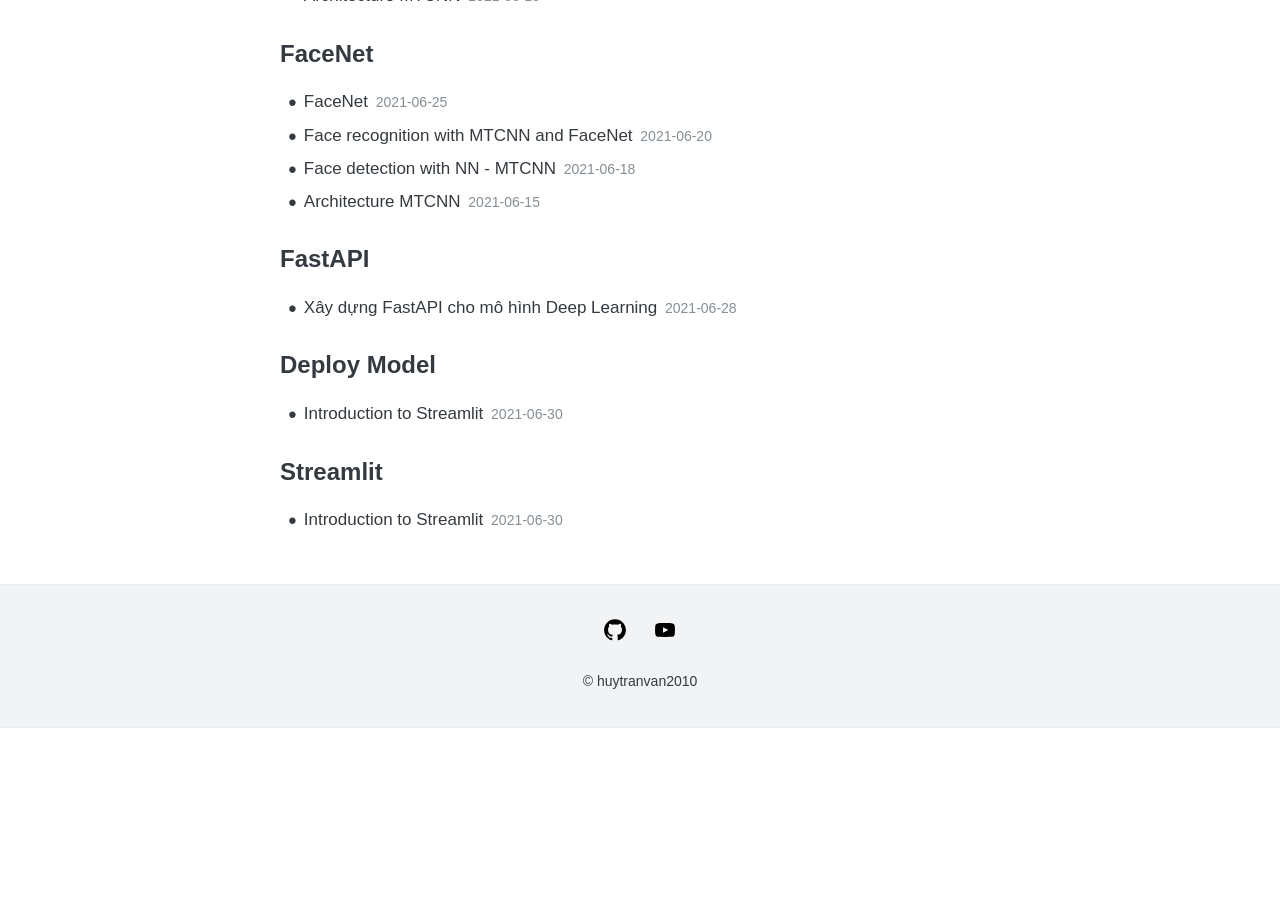
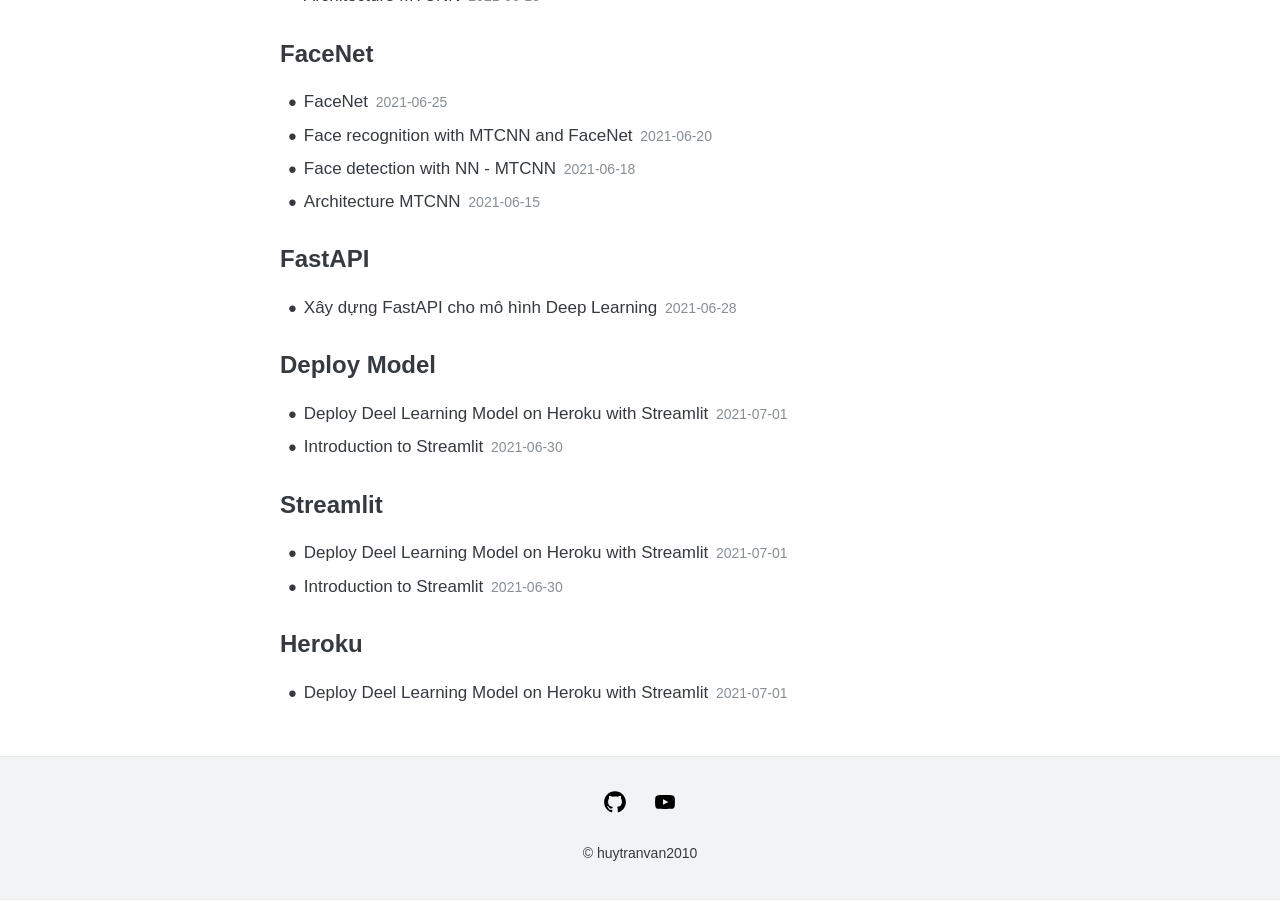
Before and after one commit to huytranvan2010/huytranvan2010.github.io, a Jekyll site: the page built from tags/index.html, in a window 1280 px wide and 900 px high, scrolled down 2458 px. Built offline with Jekyll 4.4.1, drawn with Linux system fonts in a browser that asks for light colours; before the commit the page ends 3186 px from its top, so only the background shows below that; some of the changed lines change nothing that is shown.

Commit message:
deploy model on heroku with streamlit

````diff
--- a/_config.yml
+++ b/_config.yml
@@ -15,6 +15,7 @@
 # URL of your avatar or profile pic (you could use your GitHub profile pic)
 avatar: https://avatars.githubusercontent.com/u/67550140?v=4?s=400
 
+# vafp github chọn source tìm chữ avatar lấy avatar#
 
 # Tabs in header. There are 'Blog', 'About', 'Archive', 'Tags'
 # and URL Link(e.g. 'Theme' tab below) tabs. If you don't need one, just delete
--- /dev/null
+++ b/_posts/2021-07-01-Deploy-Dl-model-on-Heroku-with-streamlit.md
@@ -0,0 +1,34 @@
+---
+layout: post
+title: "Deploy Deel Learning Model on Heroku with Streamlit"
+tags: [Deploy Model, Streamlit, Heroku]
+comments: true
+---
+
+Bài trước chúng ta đã tìm hiểu sơ bộ về streamlit. Trong bài này mình muốn chia sẻ cách deploy model (thực ra cái gì cũng được) lên Heroku thông qua streamlit thông qua Github.
+
+Để deploy lên Heroku ngoài các file của project để chạy thông qua Streamlit như bình thường chúng ta cần tạo thêm 3 file:
+* `Procfile` (procurement file) chứa thông tin `web: sh setup.sh && streamlit run [name_app].py`. Ở đây `[name_app].py` là file chạy của bạn. Trong này chứa các câu lệnh để thực thi khi mở app.
+* `requirements.txt` chứa các packages dùng cho project, có thể tạo file này qua lệnh sau hoặc bạn cài packages nào thì ghi vào.
+```python
+pip freeze > requirements.txt
+```
+* `setup.sh` - chứa shell script dùng để thiết lập shell environment. Nội dùng của file `setup.sh` như sau.
+```python
+mkdir -p ~/.streamlit/
+echo "\
+[server]\n\
+headless = true\n\
+port = $PORT\n\
+enableCORS = false\n\
+\n\
+" > ~/.streamlit/config.toml
+```
+**Chú ý:** Nếu dùng OpenCV trên Heroku thì trong file `requirements.txt` nên để `opencv-python-headless` chứ không phải `opencv-contrib-python` để tránh một số lỗi `ImportError: libGL.so.1: cannot open shared object file: No such file or directory`
+
+Các bạn có thể xem thêm demo của mình tại [github-huytranvan2010](https://github.com/huytranvan2010/Deploy-DLmodel-with-Streamlit) hoặc tự tạo cho mình một project để chạy thử.
+
+Thật tuyệt vời phải không nào, rất nhanh với vài câu lệnh chúng ta đã có thể chuyển đổi từ python script sang chạy với Streamlit và cũng với vài thao tác đơn giản chúng ta đã deploy được project trên Heroku để share với mọi người, đối tác.
+##### Tài liệu tham khảo
+1. https://www.geeksforgeeks.org/deploy-your-machine-learning-web-app-streamlit-on-heroku/
+2. https://github.com/huytranvan2010/Deploy-DLmodel-with-Streamlit
````
